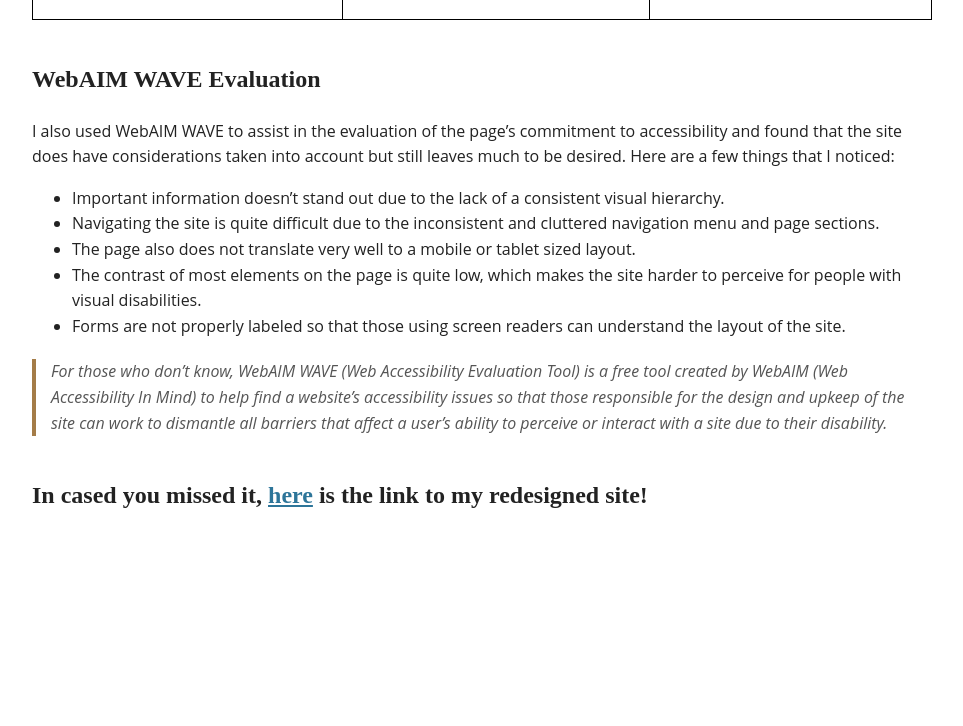
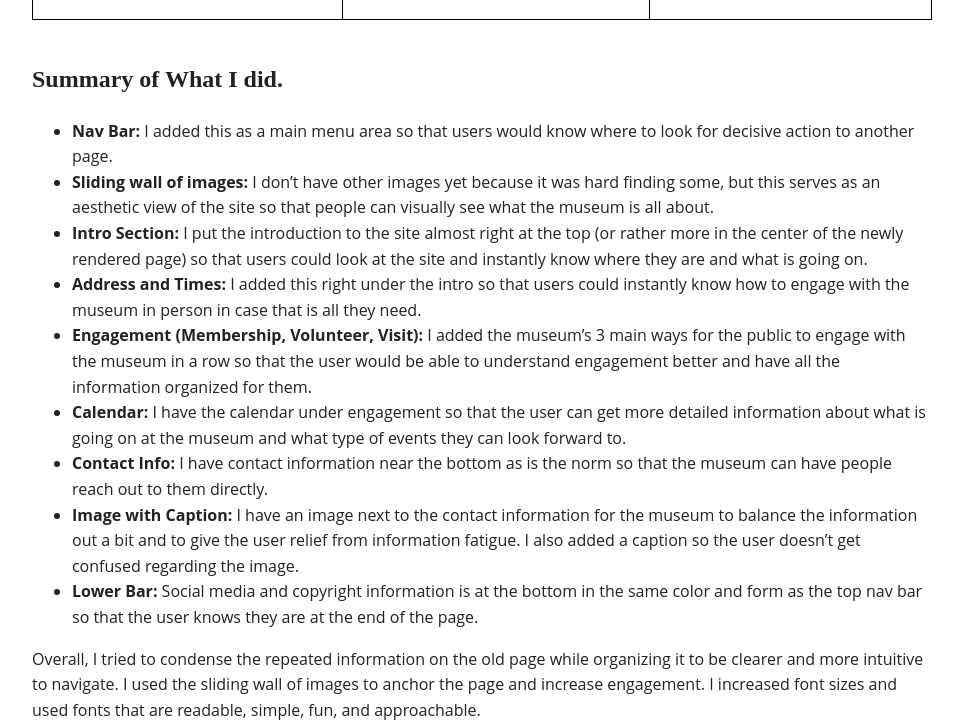
Before and after one commit to Jason-Uranta/responsive-redesign, a plain HTML site: page index.html in a window 1280 px wide. Shown: the part 1859-2585 px from the top of the page, without its empty margins (158-1121 px from the left). Before the commit the page ends 2433 px from the top, so only its background shows below. Drawn offline with Linux system fonts and the light colour scheme.

Commit message:
added more detail to overview

```diff
--- a/index.html
+++ b/index.html
@@ -119,6 +119,68 @@
 
 
       </section>
+      <section>
+        <h2>Summary of What I did.</h2>
+        <ul>
+          <li><strong>Nav Bar:</strong>
+            I added this as a main menu area so that users would know where to
+            look for decisive action to another page.
+          </li>
+
+          <li><strong>Sliding wall of images:</strong> I don’t have other images
+             yet because it was hard finding some, but this serves as an
+             aesthetic view of the site so that people can visually see what the
+              museum is all about.
+          </li>
+
+          <li><strong>Intro Section:</strong> I put the introduction to the site
+             almost right at the top (or rather more in the center of the newly
+             rendered page) so that users could look at the site and instantly
+             know where they are and what is going on.
+          </li>
+
+          <li><strong>Address and Times:</strong> I added this right under the
+            intro so that users could instantly know how to engage with the museum
+             in person in case that is all they need.
+          </li>
+
+          <li><strong>Engagement (Membership, Volunteer, Visit):</strong> I added
+             the museum’s 3 main ways for the public to engage with the museum
+             in a row so that the user would be able to understand engagement better
+              and have all the information organized for them.
+          </li>
+
+          <li><strong>Calendar:</strong> I have the calendar under engagement so
+             that the user can get more detailed information about what is going
+              on at the museum and what type of events they can look forward to.
+          </li>
+
+          <li><strong>Contact Info:</strong> I have contact information near the
+             bottom as is the norm so that the museum can have people reach out
+             to them directly.
+          </li>
+
+          <li><strong>Image with Caption:</strong> I have an image next to the
+            contact information for the museum to balance the information out a
+            bit and to give the user relief from information fatigue. I also added
+             a caption so the user doesn’t get confused regarding the image.
+          </li>
+
+          <li><strong>Lower Bar:</strong> Social media and copyright information
+             is at the bottom in the same color and form as the top nav bar so
+             that the user knows they are at the end of the page.
+          </li>
+        </ul>
+
+        <p>
+          Overall, I tried to condense the repeated information on the old page
+          while organizing it to be clearer and more intuitive to navigate. I used
+          the sliding wall of images to anchor the page and increase engagement.
+          I increased font sizes and used fonts that are readable, simple, fun,
+          and approachable.
+        </p>
+
+      </section>
 
       <section>
         <h2>WebAIM WAVE Evaluation</h2>
```
